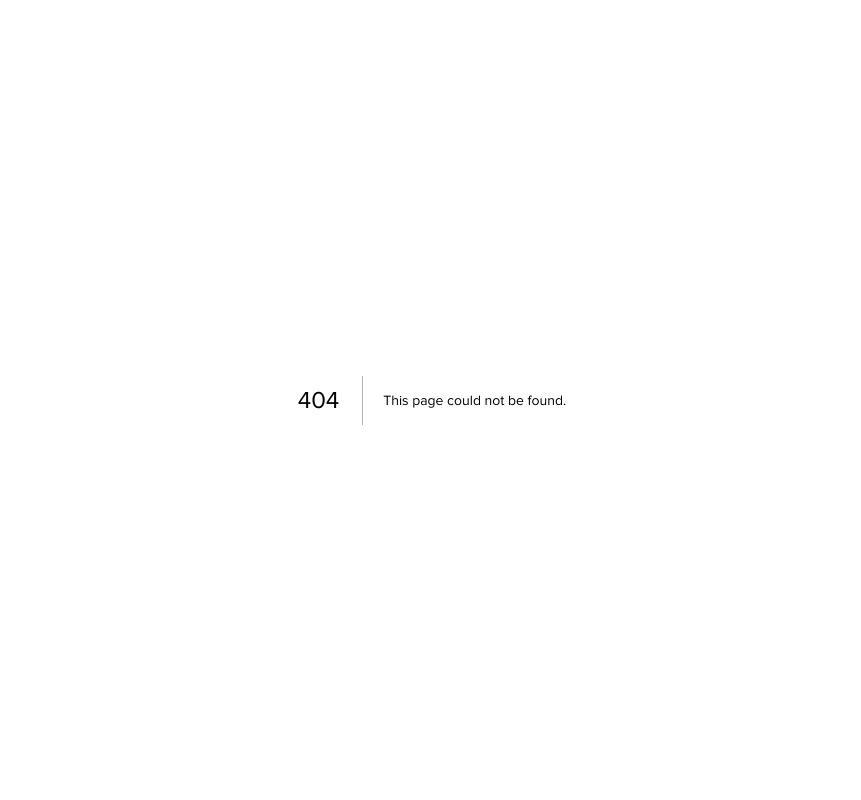
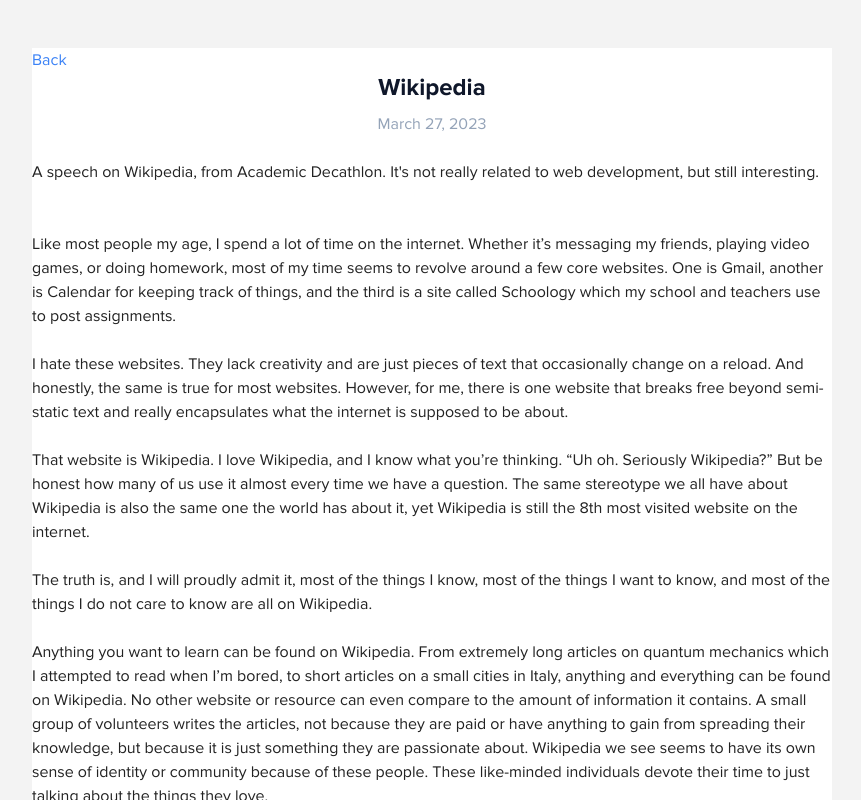
Before and after one commit to kach0w/rate-my-aps, a Next.js app: page /blog/wikipedia in a window 1280 px wide. Before the commit this address had no page. Shown: the whole page, without its empty margins (208-1069 px from the left). Built offline with nearby package versions, Linux system fonts and the light colour scheme.

Commit message:
new blog post - Wikipedia

```diff
--- a/pages/blog.js
+++ b/pages/blog.js
@@ -22,7 +22,14 @@
         An infrequent update on a variety of things, from web development to new and old technologies.
       </div>
       <div className='mx-auto w-[70rem] grid grid-cols-3 mt-[5rem]'>
-      <a href="/blog/express">
+        <a href="/blog/wikipedia">
+          <div className='w-[20rem] group rounded-md shadow-[0_1px_4px_rgba(0,0,0,0.16)] mx-auto p-3 mb-[3vh] text-left'>
+            <p className='font-bold group-hover:underline text-slate-900'>Wikipedia</p>
+            <p className='text-slate-600'>A speech from the Academic Decathlon competition on Wikipedia, not really web dev but still about technology in general</p>
+            <p className=' mt-2 text-sm text-slate-400'>March 27, 2023</p>
+          </div>
+        </a>
+        <a href="/blog/express">
           <div className='w-[20rem] group rounded-md shadow-[0_1px_4px_rgba(0,0,0,0.16)] mx-auto p-3 mb-[3vh] text-left'>
             <p className='font-bold group-hover:underline text-slate-900'>Express JS</p>
             <p className='text-slate-600'>A first step into back-end programming; learning things with express like MySQL and HTTP requests</p>
--- /dev/null
+++ b/pages/blog/wikipedia.js
@@ -0,0 +1,119 @@
+import React from 'react'
+import Head from 'next/head'
+import Footer from '../../components/Footer';
+
+export default function Home() {
+    return (
+        <div className='text-center bg-[#f3f3f3]'>
+            <Head>
+                <title>Wikipedia - kach0w</title>
+                <meta name="description" content="kach0w's blog"></meta>
+                <link rel="icon" href="/favicon.png"/>
+            </Head>
+
+            <div className='w-[50rem] mx-auto bg-white text-[#222]'>
+                <div className='mx-auto mt-[3rem] text-center'>
+                    <a className='float-left text-[#3b82f6] hover:underline' href="https://kach0w.com/blog">Back</a>
+                    <br></br>
+                    <p className='font-bold group-hover:underline text-2xl text-slate-900'>Wikipedia</p>
+                    <p className=' mt-2 text-md text-slate-400'>March 27, 2023</p>
+                </div>
+
+                <p className='text-left'>
+                <br></br>
+                    <p>A speech on Wikipedia, from Academic Decathlon. It's not really related to web development, but still interesting.</p>
+                    <p>
+                    <br></br>
+                    <br></br>
+
+                    Like most people my age, I spend a lot of time on the internet. Whether it’s messaging my
+                    friends, playing video games, or doing homework, most of my time seems to revolve around a
+                    few core websites. One is Gmail, another is Calendar for keeping track of things, and the third is
+                    a site called Schoology which my school and teachers use to post assignments.
+                    <br></br>
+                    <br></br>
+
+                    I hate these websites. They lack creativity and are just pieces of text that occasionally change
+                    on a reload. And honestly, the same is true for most websites. However, for me, there is one
+                    website that breaks free beyond semi-static text and really encapsulates what the internet is
+                    supposed to be about.
+                    <br></br>
+                    <br></br>
+
+                    That website is Wikipedia. I love Wikipedia, and I know what you’re thinking. “Uh oh. Seriously
+                    Wikipedia?” But be honest how many of us use it almost every time we have a question. The
+                    same stereotype we all have about Wikipedia is also the same one the world has about it, yet
+                    Wikipedia is still the 8th most visited website on the internet.
+                    <br></br>
+                    <br></br>
+
+                    The truth is, and I will proudly admit it, most of the things I know, most of the things I want to
+                    know, and most of the things I do not care to know are all on Wikipedia.
+                    <br></br>
+                    <br></br>
+
+                    Anything you want to learn can be found on Wikipedia. From extremely long articles on quantum
+                    mechanics which I attempted to read when I’m bored, to short articles on a small cities in Italy,
+                    anything and everything can be found on Wikipedia. No other website or resource can even
+                    compare to the amount of information it contains. A small group of volunteers writes the articles,
+                    not because they are paid or have anything to gain from spreading their knowledge, but
+                    because it is just something they are passionate about. Wikipedia we see seems to have its
+                    own sense of identity or community because of these people. These like-minded individuals
+                    devote their time to just talking about the things they love.
+                    <br></br>
+                    <br></br>
+
+                    That is what separates Wikipedia from other places on the web. This is also what makes me
+                    love it so. The idea of hyperlinks connecting different web pages is in reality, all that the web is,
+                    and no other website really grasps the idea more than Wikipedia. The same old logo, the same
+                    old interface, and the same simplicity. All that is what drives people to Wikipedia even though it
+                    doesn’t really have the flashiest interface and has looked the same way for over 20 years.
+                    <br></br>
+                    <br></br>
+
+                    So the next time you ask Google a question, and see the first source as Wikipedia, cast away
+                    any shame you may have by learning from it. Try to appreciate its beauty, its simplicity, and its
+                    ability to provide the world information to anyone, anywhere, free of cost.
+                    <br></br>
+                    <br></br>
+
+                    All that is what drives me to keep coming back, day after day, week after week, year after year,
+                    learning something new each time.
+                    <br></br>
+                    <br></br>
+
+                    Thank you for your time.
+                    </p>
+                    <p className='text-right'>
+                        Till next time,
+                        <br></br>
+                        kach0w
+                    </p>
+                </p>
+            </div>
+
+
+
+
+            {/* <Footer /> */}
+        </div>
+    )
+}
+// export default function Home() {
+//     return (
+//         <div className='text-center bg-[#141414]'>
+//             <Head>
+//                 <title>OpenAI - kach0w</title>
+//                 <meta name="description" content="kach0w's blog"></meta>
+//                 <link rel="icon" href="/favicon.png"/>
+//             </Head>
+//             <div className='mx-auto mt-[5vh] mb-[10vh] max-w-[50vw] rounded-lg p-5 bg-white drop-shadow-xl  font-serif font-normal text-[2rem]'>
+//                     <h2 className='font-serif text-[3rem] font-bold'>OpenAI</h2>
+//                     <h2 className='font-serif font-bold text-[1rem]'>January 22, 2023</h2>
+//                     <div className='pb-5 pt-5'>
+
+//             </div>
+//             <Footer />
+//         </div>
+//     )
+// }
--- a/pages/index.js
+++ b/pages/index.js
@@ -20,7 +20,7 @@
       <div className='mb-[2vh]'>
         Trying to Learn New Things.
       </div>
-      <div className='w-[30rem] h-[9rem] md:flex rounded-md shadow-[0_1px_4px_rgba(0,0,0,0.16)] m-auto mb-[2rem]'>
+      <div className='w-[30rem] h-[9rem] md:flex rounded-md shadow-[0_1px_4px_rgba(0,0,0,0.30)] m-auto mb-[2rem]'>
           <div className='w-[11rem] align-middle m-auto float-left'>
             <Image className='w-[12rem]' src={rusteze} alt="img"/>
           </div>
@@ -31,11 +31,11 @@
           </div>
       </div>
       <h2 className='font-bold text-2xl underline mb-1'>About Me</h2>
-      <div className='w-[30rem] md:flex rounded-md shadow-[0_1px_4px_rgba(0,0,0,0.16)] mx-auto p-3 mb-[3vh]'>
+      <div className='w-[30rem] md:flex rounded-md shadow-[0_1px_4px_rgba(0,0,0,0.30)] mx-auto p-3 mb-[3vh]'>
         I am a high schooler trying to learn new things in Computer Science. Right now I am trying to learn backend also want to learn more about machine learning in web applications.
       </div>
       <h2 className='font-bold text-2xl underline mb-1'>Contact</h2>
-      <div className='w-[30rem] rounded-md shadow-[0_1px_4px_rgba(0,0,0,0.16)] mx-auto p-3 mb-[3vh]'>
+      <div className='w-[30rem] rounded-md shadow-[0_1px_4px_rgba(0,0,0,0.30)] mx-auto p-3 mb-[3vh]'>
         <div>
           <ul>
             <li>
@@ -52,14 +52,13 @@
       </div>
       <h2 className='font-bold text-2xl underline mb-1'>Latest Blog Post</h2>
       <a href="/blog/openai">
-          <div className='w-[30rem] group rounded-md shadow-[0_1px_4px_rgba(0,0,0,0.16)] mx-auto p-3 mb-[3vh] text-left'>
-            <p className='font-bold group-hover:underline text-slate-900'>Express JS</p>
-            <p className='text-slate-600'>A first step into back-end programming; learning things with express like MySQL and HTTP requests</p>
-            <p className=' mt-2 text-sm text-slate-400'>February 22, 2023</p>
+          <div className='w-[30rem] group rounded-md shadow-[0_1px_4px_rgba(0,0,0,0.30)] mx-auto p-3 mb-[3vh] text-left'>
+            <p className='font-bold group-hover:underline text-slate-900'>Wikipedia</p>
+            <p className='text-slate-600'>A speech from the Academic Decathlon competition on Wikipedia, not really web dev but still about technology in general</p>
+            <p className=' mt-2 text-sm text-slate-400'>March 27, 2023</p>
           </div>
         </a>
       <Footer />
-
     </div>
 
   )
```
